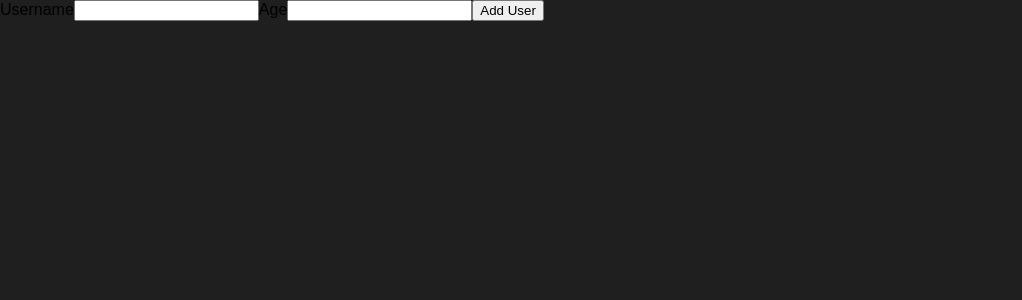
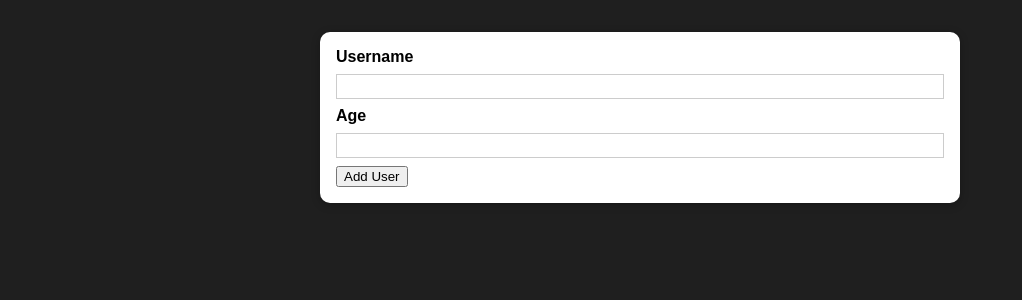
Before and after one commit to nishabdShunya/Automating-React-A3-Revision-Project, a React (Create React App) app: page / in a window 1280 px wide. Shown: the top 300 px of the page, without its empty margins (0-1022 px from the left). Built offline with nearby package versions, Linux system fonts and the light colour scheme.

Commit message:
Add. A3-T4-Reusable Card-With Solution

```diff
--- a/src/components/UI/Card.js
+++ b/src/components/UI/Card.js
@@ -1 +1,8 @@
-// Write your code below:
+import React from "react";
+import "./Card.css";
+
+const Card = (props) => {
+  return <div className={`card ${props.className}`}>{props.children}</div>;
+};
+
+export default Card;
--- a/src/components/Users/AddUser.js
+++ b/src/components/Users/AddUser.js
@@ -1,6 +1,6 @@
-// Write your code at relevant places in the code below:
-
 import React from "react";
+import Card from "../UI/Card";
+import "./AddUser.css";
 
 const AddUser = () => {
   const addUserHandler = (event) => {
@@ -8,6 +8,7 @@ const AddUser = () => {
   };
 
   return (
+    <Card className="input">
       <form onSubmit={addUserHandler}>
         <label htmlFor="username">Username</label>
         <input id="username" type="text" />
@@ -15,6 +16,7 @@ const AddUser = () => {
         <input id="age" type="number" />
         <button type="submit">Add User</button>
       </form>
+    </Card>
   );
 };
 
```
Lines whose indentation alone changed are shown as unchanged.
